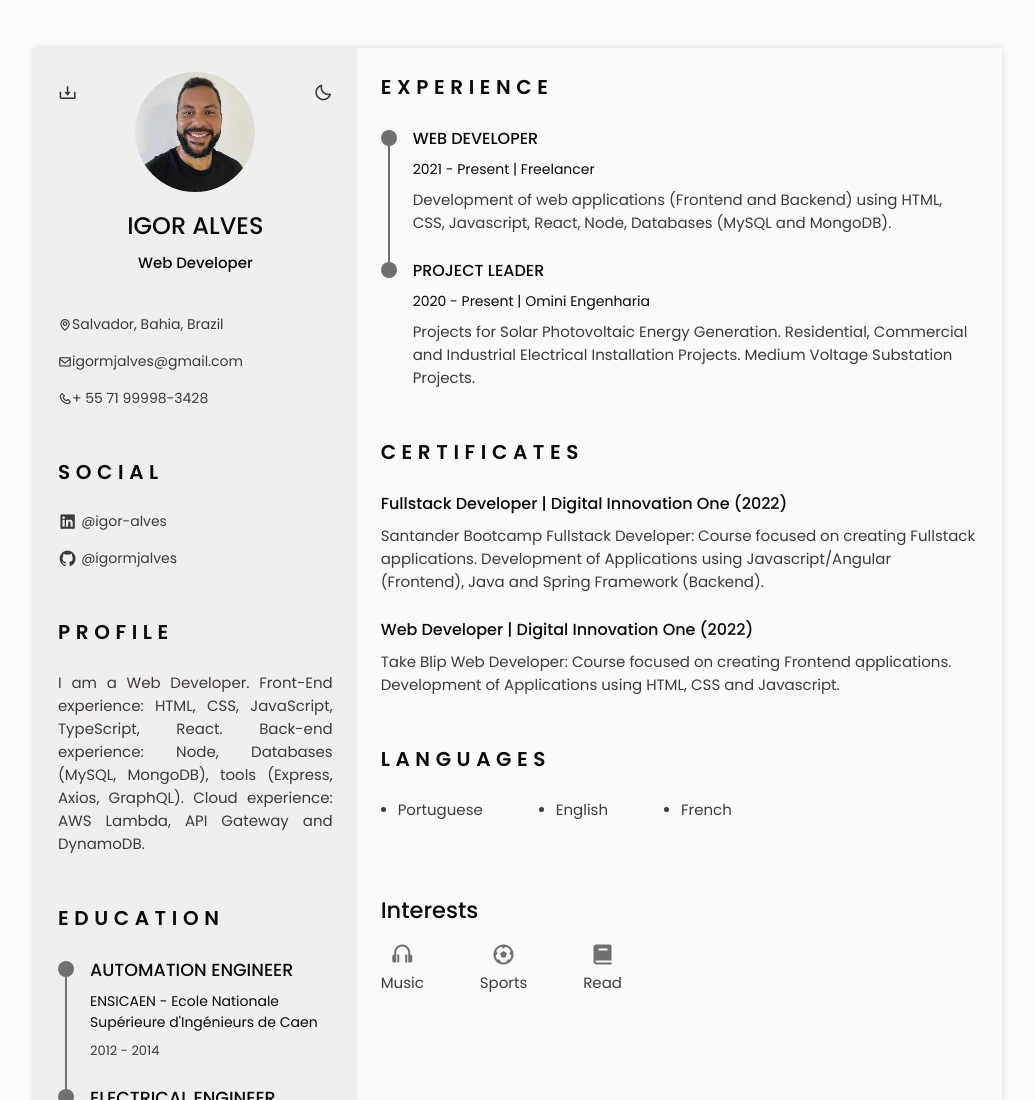
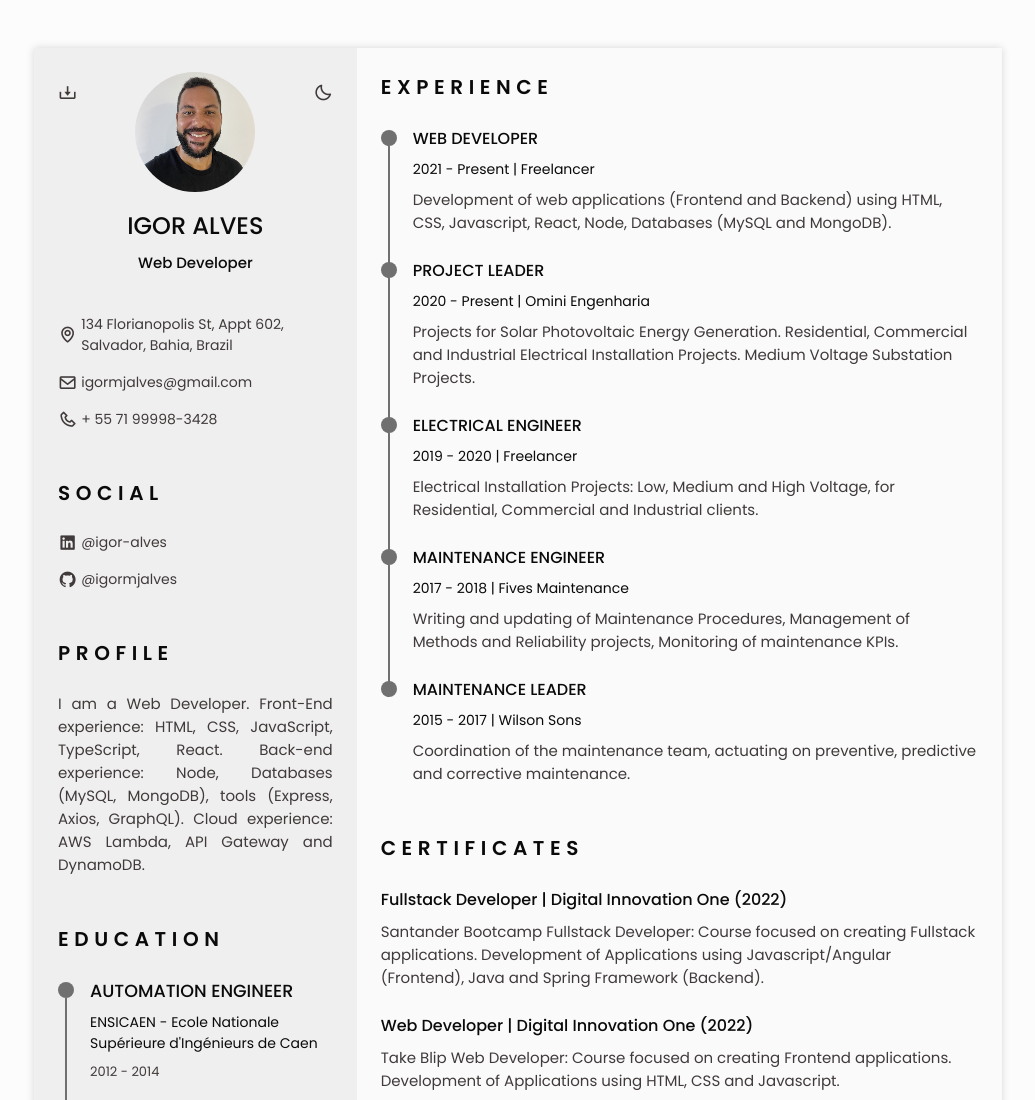
Before and after one commit to igormjalves/personal-cv, a plain HTML site: page index.html in a window 1280 px wide. Shown: the top 1100 px of the page, without its empty margins (122-1157 px from the left). Drawn offline with nearby package versions, Linux system fonts and the light colour scheme.

Commit message:
Update experiences

```diff
--- a/assets/css/styles.css
+++ b/assets/css/styles.css
@@ -405,7 +405,7 @@ img {
   color: var(--title-color);
 }
 
-.social__icon{
+.social__icon, .home__icon{
   font-size: 1.2rem;
   margin-right: .25rem;
 }
--- a/index.html
+++ b/index.html
@@ -10,7 +10,7 @@
         <!--========== CSS ==========-->
         <link rel="stylesheet" href="assets/css/styles.css">
 
-        <title>Responsive resume cv</title>
+        <title>Igor CV</title>
     </head>
     <body>
         <!--========== HEADER ==========-->
@@ -78,7 +78,7 @@
 
                             <div class="home__address bd-grid">
                                 <span class="home__information">
-                                    <i class='bx bx-map home__icon' ></i> Salvador, Bahia, Brazil
+                                    <i class='bx bx-map home__icon' ></i> 134 Florianopolis St, Appt 602, Salvador, Bahia, Brazil
                                 </span>
                                 <span class="home__information">
                                     <i class='bx bx-envelope home__icon' ></i> igormjalves@gmail.com
@@ -203,13 +203,49 @@
                             <div class="experience__content">
                                 <div class="experience__time">
                                     <span class="experience__rounder"></span>
-                                    <!-- <span class="experience__line"></span> -->
+                                    <span class="experience__line"></span>
                                 </div>
 
                                 <div class="experience__data bd-grid">
                                     <h3 class="experience__title">PROJECT LEADER</h3>
                                     <span class="experience__company">2020 - Present | Omini Engenharia </span>
                                     <p class="experience__description">Projects for Solar Photovoltaic Energy Generation. Residential, Commercial and Industrial Electrical Installation Projects. Medium Voltage Substation Projects. </p>
+                                </div>
+                            </div>
+                            <div class="experience__content">
+                                <div class="experience__time">
+                                    <span class="experience__rounder"></span>
+                                    <span class="experience__line"></span>
+                                </div>
+
+                                <div class="experience__data bd-grid">
+                                    <h3 class="experience__title">ELECTRICAL ENGINEER</h3>
+                                    <span class="experience__company">2019 - 2020 | Freelancer </span>
+                                    <p class="experience__description">Electrical Installation Projects: Low, Medium and High Voltage, for Residential, Commercial and Industrial clients. </p>
+                                </div>
+                            </div>
+                            <div class="experience__content">
+                                <div class="experience__time">
+                                    <span class="experience__rounder"></span>
+                                    <span class="experience__line"></span>
+                                </div>
+
+                                <div class="experience__data bd-grid">
+                                    <h3 class="experience__title">MAINTENANCE ENGINEER</h3>
+                                    <span class="experience__company">2017 - 2018 | Fives Maintenance </span>
+                                    <p class="experience__description">Writing and updating of Maintenance Procedures, Management of Methods and Reliability projects, Monitoring of maintenance KPIs. </p>
+                                </div>
+                            </div>
+                            <div class="experience__content">
+                                <div class="experience__time">
+                                    <span class="experience__rounder"></span>
+                                    <!-- <span class="experience__line"></span> -->
+                                </div>
+
+                                <div class="experience__data bd-grid">
+                                    <h3 class="experience__title">MAINTENANCE LEADER</h3>
+                                    <span class="experience__company">2015 - 2017 | Wilson Sons </span>
+                                    <p class="experience__description">Coordination of the maintenance team, actuating on preventive, predictive and corrective maintenance. </p>
                                 </div>
                             </div>
                         </div>
```
